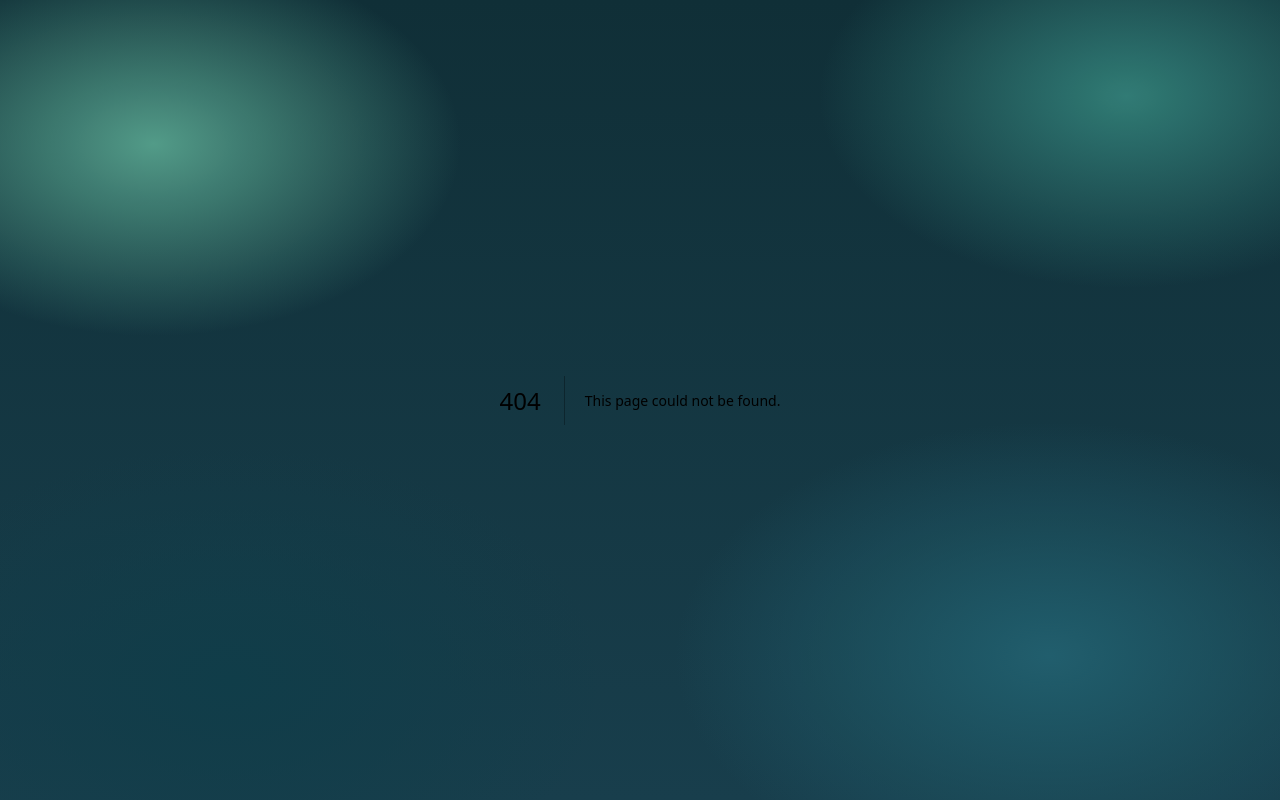
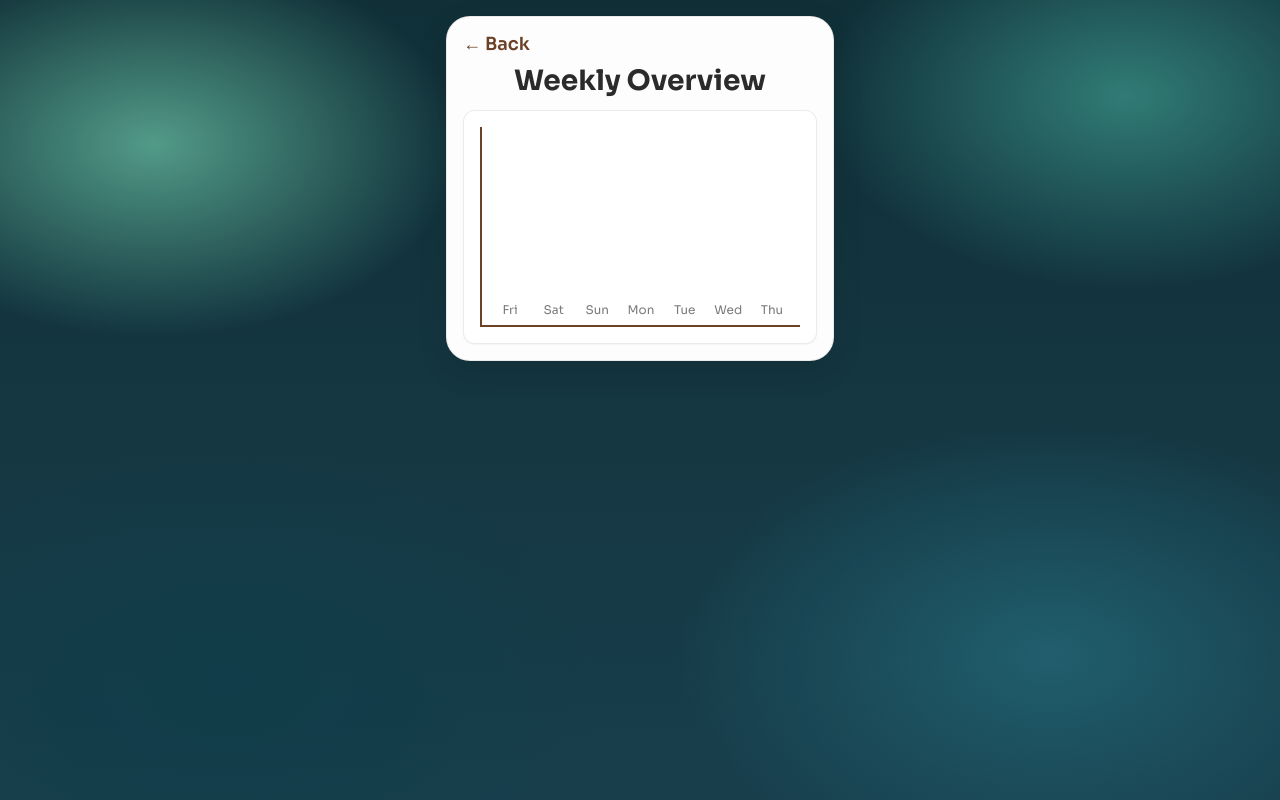
Before and after one commit to jrienda/https---github.com-jrienda-poopr, a Next.js app: page /histogram in a window 1280 px wide. Before the commit this address had no page. Built offline with nearby package versions, Linux system fonts and the light colour scheme.

Commit message:
Add histogram page with weekly poop chart and update button layout

```diff
--- /dev/null
+++ b/app/histogram/page.tsx
@@ -0,0 +1,145 @@
+"use client";
+
+import { useState, useEffect } from "react";
+import Link from "next/link";
+
+type PoopEntry = {
+  id: string;
+  whenIso: string;
+  bristolType: "separated" | "hard" | "normal" | "soft" | "mushy" | "liquid";
+  hadBlood: boolean;
+  loadSize: "little" | "normal" | "big";
+};
+
+const STORAGE_KEY = "poop-entries";
+
+function readEntries(): PoopEntry[] {
+  if (typeof window === "undefined") return [];
+  try {
+    const stored = localStorage.getItem(STORAGE_KEY);
+    return stored ? JSON.parse(stored) : [];
+  } catch {
+    return [];
+  }
+}
+
+function toKey(d: Date): string {
+  return d.toISOString().split("T")[0];
+}
+
+function getPoopValue(entry: PoopEntry): number {
+  switch (entry.loadSize) {
+    case "little": return 0.5;
+    case "normal": return 1;
+    case "big": return 2;
+    default: return 1;
+  }
+}
+
+function HistogramPage() {
+  const [entries, setEntries] = useState<PoopEntry[]>([]);
+
+  useEffect(() => {
+    setEntries(readEntries());
+  }, []);
+
+  // Get last 7 days data
+  const last7Days = Array.from({ length: 7 }, (_, i) => {
+    const date = new Date();
+    date.setDate(date.getDate() - (6 - i));
+    return date;
+  });
+
+  // Calculate daily totals
+  const dailyData = last7Days.map(date => {
+    const dayKey = toKey(date);
+    const dayEntries = entries.filter(e => toKey(new Date(e.whenIso)) === dayKey);
+    const totalValue = dayEntries.reduce((sum, entry) => sum + getPoopValue(entry), 0);
+
+    return {
+      date,
+      dayKey,
+      totalValue,
+      entryCount: dayEntries.length
+    };
+  });
+
+  const maxValue = Math.max(...dailyData.map(d => d.totalValue), 1);
+
+  return (
+    <main className="container">
+      <div className="phone stack" style={{ gap: 12 }}>
+        <header className="stack" style={{ gap: 8 }}>
+          <div style={{
+            display: "flex",
+            alignItems: "center",
+            justifyContent: "space-between"
+          }}>
+            <Link
+              href="/"
+              style={{
+                textDecoration: "none",
+                color: "var(--poop)",
+                fontSize: "18px",
+                fontWeight: "600"
+              }}
+            >
+              ← Back
+            </Link>
+          </div>
+          <h2 className="title" style={{ margin: 0, textAlign: "center" }}>Weekly Overview</h2>
+        </header>
+
+        {/* Histogram */}
+        <div className="card">
+          <div style={{
+            display: "flex",
+            alignItems: "end",
+            justifyContent: "space-between",
+            height: "200px",
+            borderBottom: "2px solid var(--poop)",
+            borderLeft: "2px solid var(--poop)",
+            padding: "0 8px 8px 8px"
+          }}>
+            {dailyData.map((day, index) => {
+              const height = maxValue > 0 ? (day.totalValue / maxValue) * 180 : 0;
+
+              return (
+                <div key={day.dayKey} style={{
+                  display: "flex",
+                  flexDirection: "column",
+                  alignItems: "center",
+                  width: "40px"
+                }}>
+                  {/* Bar */}
+                  <div style={{
+                    width: "24px",
+                    height: `${height}px`,
+                    background: day.totalValue > 0 ? "var(--poop)" : "#e5e5e5",
+                    borderRadius: "4px 4px 0 0",
+                    marginBottom: "8px",
+                    transition: "all 0.3s ease"
+                  }} />
+
+                  {/* Day label */}
+                  <div style={{
+                    fontSize: "12px",
+                    color: "var(--muted)",
+                    textAlign: "center",
+                    fontWeight: "500"
+                  }}>
+                    {day.date.toLocaleDateString('en-US', {
+                      weekday: 'short'
+                    })}
+                  </div>
+                </div>
+              );
+            })}
+          </div>
+        </div>
+      </div>
+    </main>
+  );
+}
+
+export default HistogramPage;
```
Also changed, not shown: app/page.tsx (+40 -12 lines).
